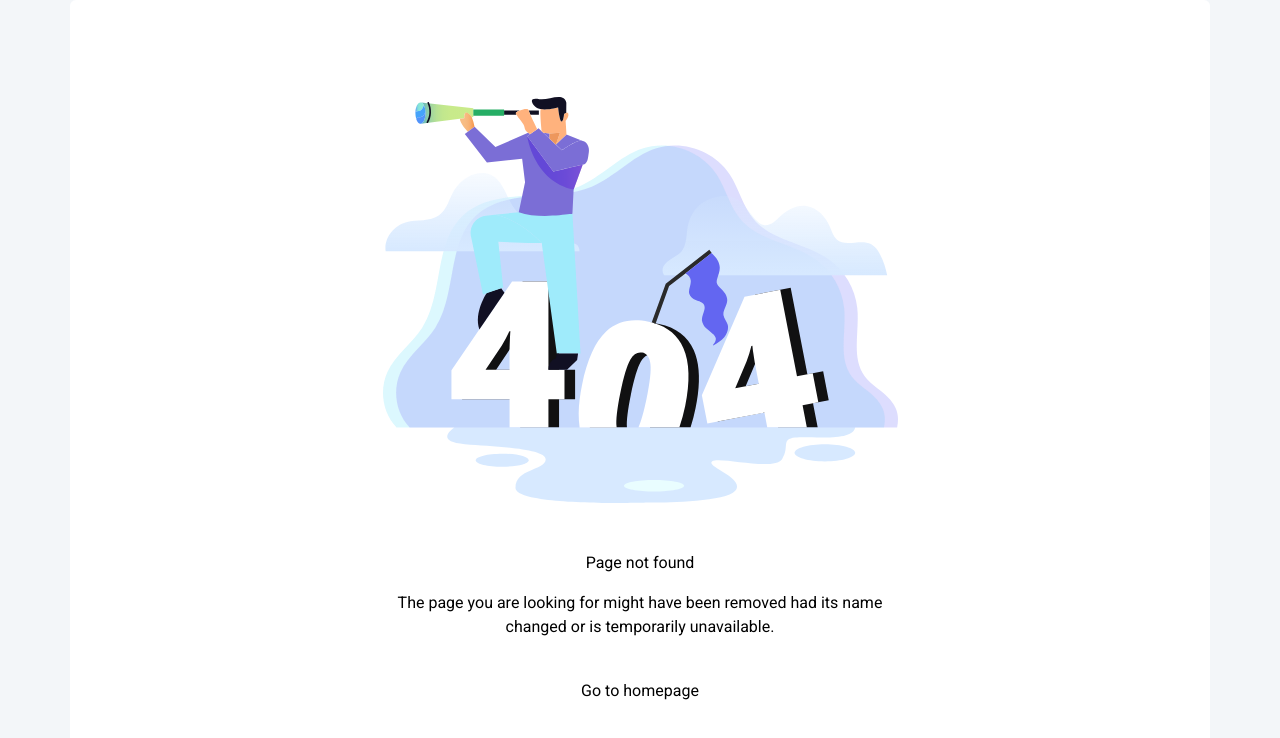
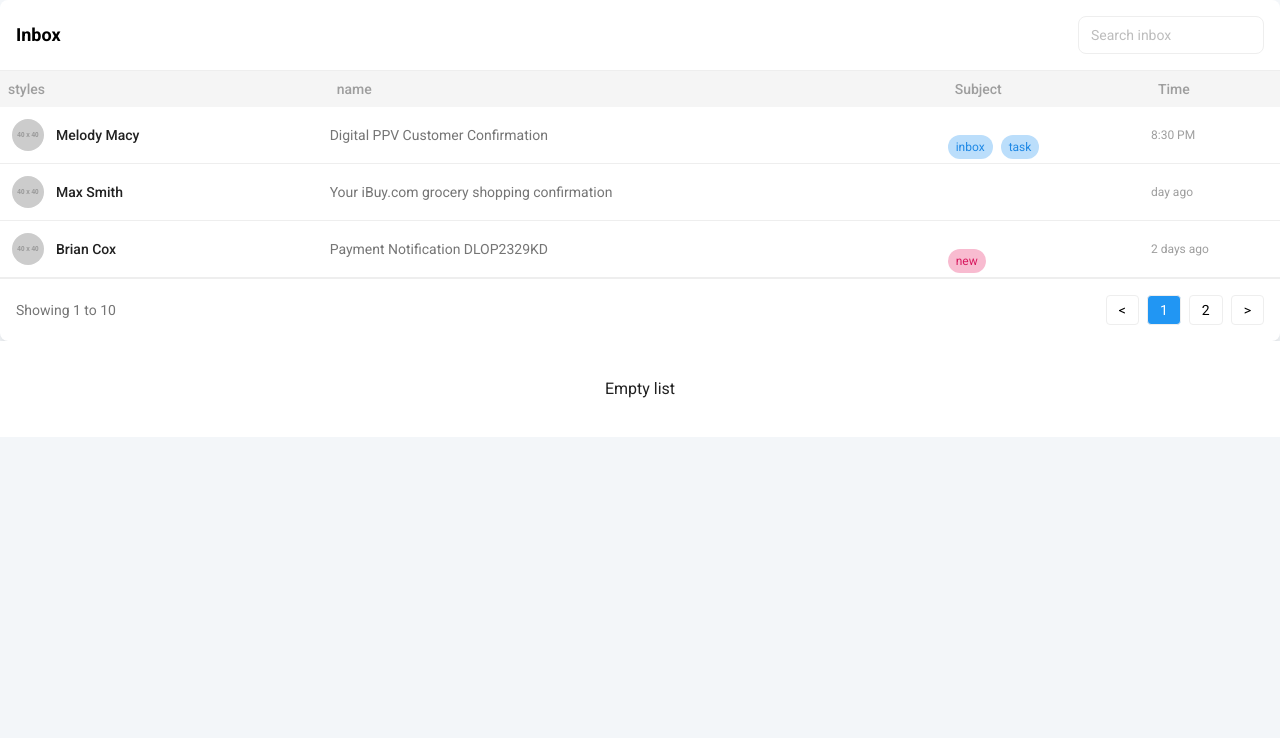
Before and after one commit to spkdevteam/CertificateFrontEnd, a React (Vite) app: page /dashboardthree in a window 1280 px wide. Before the commit this address had no page. Shown: the top 738 px of the page. Built offline with nearby package versions, Linux system fonts and the light colour scheme.

Commit message:
something

```diff
--- a/src/App.jsx
+++ b/src/App.jsx
@@ -103,6 +103,7 @@ import ForgotPasswordForm from './pages/forgotPassword/ForgotPasswordForm';
 // import PatientDetailLayout from './pages/PatientDetail/PatientDetailLayout';
 // import PatientOverview from './pages/PatientDetail/PatientOverview/PatientOverview';
 import Modal from "react-modal";
+import DashboardThree from './pages/DashboardThree/DashboardThree';
 
 Modal.setAppElement("#root");  // Add this
 
@@ -133,6 +134,8 @@ function App() {
               <Route path="/resetpassword" element={<ResetPassword />} />
               <Route path="/staff/resetpassword" element={<StaffResetPassword />} />
               <Route path='/forgotpassword' element={<ForgotPasswordForm/>}/>
+              <Route path='/dashboardthree' element={<DashboardThree/>}/>
+
             </Route>
 
             <Route element={<PrivateRoute />}>
@@ -142,9 +145,9 @@ function App() {
             <Route path="/patientAppointment" element={<PatientAppointment />} /> */}
 
               <Route path="/" element={<Layout />}>
-              <Route path="/dashboard" element={<DashboardTwo />} />
+
+              {/* <Route path="/dashboard" element={<DashboardTwo />} /> */}
                 {/* <Route path="/dashboard" element={<Dashboard />} /> */}
-
                 {/* <Route path="/profile" element={<Profile />} />
                 <Route path="/ViewProfile" element={<ViewProfile />} />
                 <Route path="/rolesAndPermission" element={<RolesAndPerMission />} />
--- /dev/null
+++ b/src/pages/DashboardThree/DashboardThree.jsx
@@ -0,0 +1,94 @@
+import React from 'react'
+import SpkDataTable from './../../common/DataTable/SpkDataTable';
+
+
+const emails = [
+    {
+      image: "https://via.placeholder.com/40",
+      name: "Melody Macy",
+      subject: "Digital PPV Customer Confirmation",
+      labels: ["inbox", "task"],
+      time: "8:30 PM",
+    },
+    {
+      image: "https://via.placeholder.com/40",
+      name: "Max Smith",
+      subject: "Your iBuy.com grocery shopping confirmation",
+      time: "day ago",
+    },
+    {
+      image: "https://via.placeholder.com/40",
+      name: "Brian Cox",
+      subject: "Payment Notification DLOP2329KD",
+      labels: ["new"],
+      time: "2 days ago",
+    },
+  ];
+
+function DashboardThree() {
+  return (
+    <>
+
+<div className="bg-white shadow-lg rounded-lg overflow-hidden">
+      {/* Header with search bar */}
+      <div className="flex justify-between items-center p-4 border-b">
+        <h2 className="text-lg font-semibold">Inbox</h2>
+        <input
+          type="text"
+          placeholder="Search inbox"
+          className="px-3 py-2 border rounded-lg text-sm"
+        />
+      </div>
+
+      {/* Email list with image, sender, and subject */}
+      <table className="w-full text-sm">
+        <thead className="bg-gray-100">
+          <tr>
+          <th className="p-2 text-left font-medium text-gray-500">styles</th>
+           <th className="p-2 text-left font-medium text-gray-500">name</th>
+            <th className="p-2 text-left font-medium text-gray-500">Subject</th>
+            <th className="p-2 text-left font-medium text-gray-500">Time</th>
+          </tr>
+        </thead>
+        <tbody>
+          {emails.map((email, index) => (
+            <tr key={index} className="border-b hover:bg-gray-50">
+              <td className="p-3 flex items-center space-x-3">
+                <img src={email.image} alt="avatar" className="w-8 h-8 rounded-full" />
+                <span className="font-medium text-gray-900">{email.name}</span>
+              </td>
+              <td className="text-gray-600">
+                {email.subject}
+
+              </td>
+              <td className="text-xs flex space-x-2">
+                {email.labels?.map((label, i) => (
+                  <span key={i} className={`px-2 py-1 rounded-full ${label === 'new' ? 'bg-pink-100 text-pink-600' : 'bg-blue-100 text-blue-600'}`}>{label}</span>
+                ))}
+              </td>
+              <td className="text-gray-500 text-xs">{email.time}</td>
+            </tr>
+          ))}
+        </tbody>
+      </table>
+
+      {/* Pagination */}
+      <div className="flex justify-between items-center p-4 border-t">
+        <span className="text-sm text-gray-600">Showing 1 to 10</span>
+        <div className="flex space-x-2">
+          <button className="px-3 py-1 text-sm border rounded">&lt;</button>
+          <button className="px-3 py-1 text-sm border rounded bg-blue-500 text-white">1</button>
+          <button className="px-3 py-1 text-sm border rounded">2</button>
+          <button className="px-3 py-1 text-sm border rounded">&gt;</button>
+        </div>
+      </div>
+    </div>
+    <SpkDataTable/>
+
+
+
+    </>
+  )
+}
+
+export default DashboardThree
--- a/src/pages/forgotPassword/ForgotPasswordForm.jsx
+++ b/src/pages/forgotPassword/ForgotPasswordForm.jsx
@@ -146,6 +146,7 @@ const ForgotPasswordForm = () => {
         }
         try {
             const response = await authService.forgotPassword({ identifier });
+            console.log("OTP Response",response)
             if (response.status === 200) {
                 toast.success("OTP sent to your email");
                 setIsOtpSent(true);
```
Also changed, not shown: src/pages/Staff-Login/StaffLoginForm.jsx (line endings or trailing spaces).
